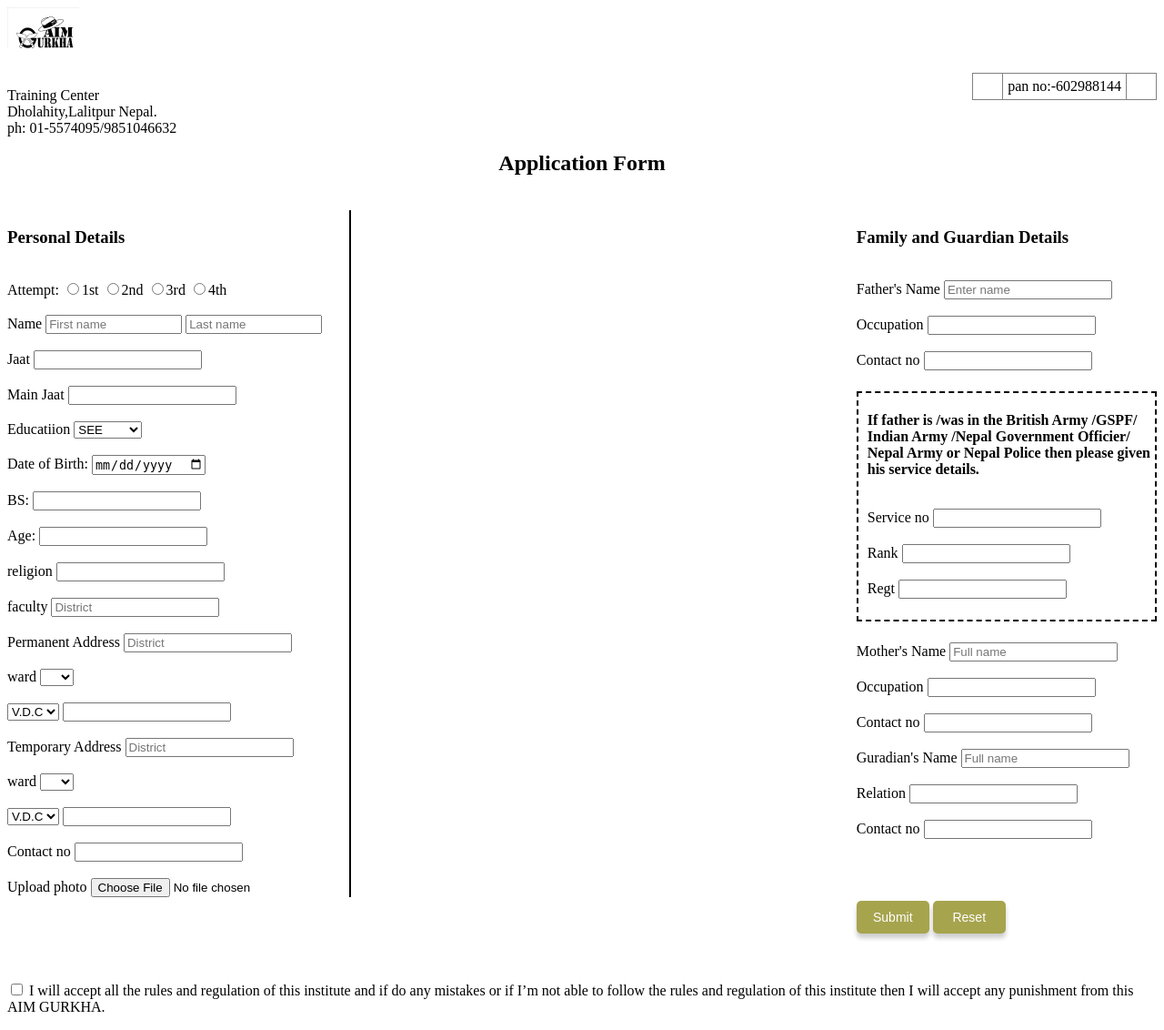
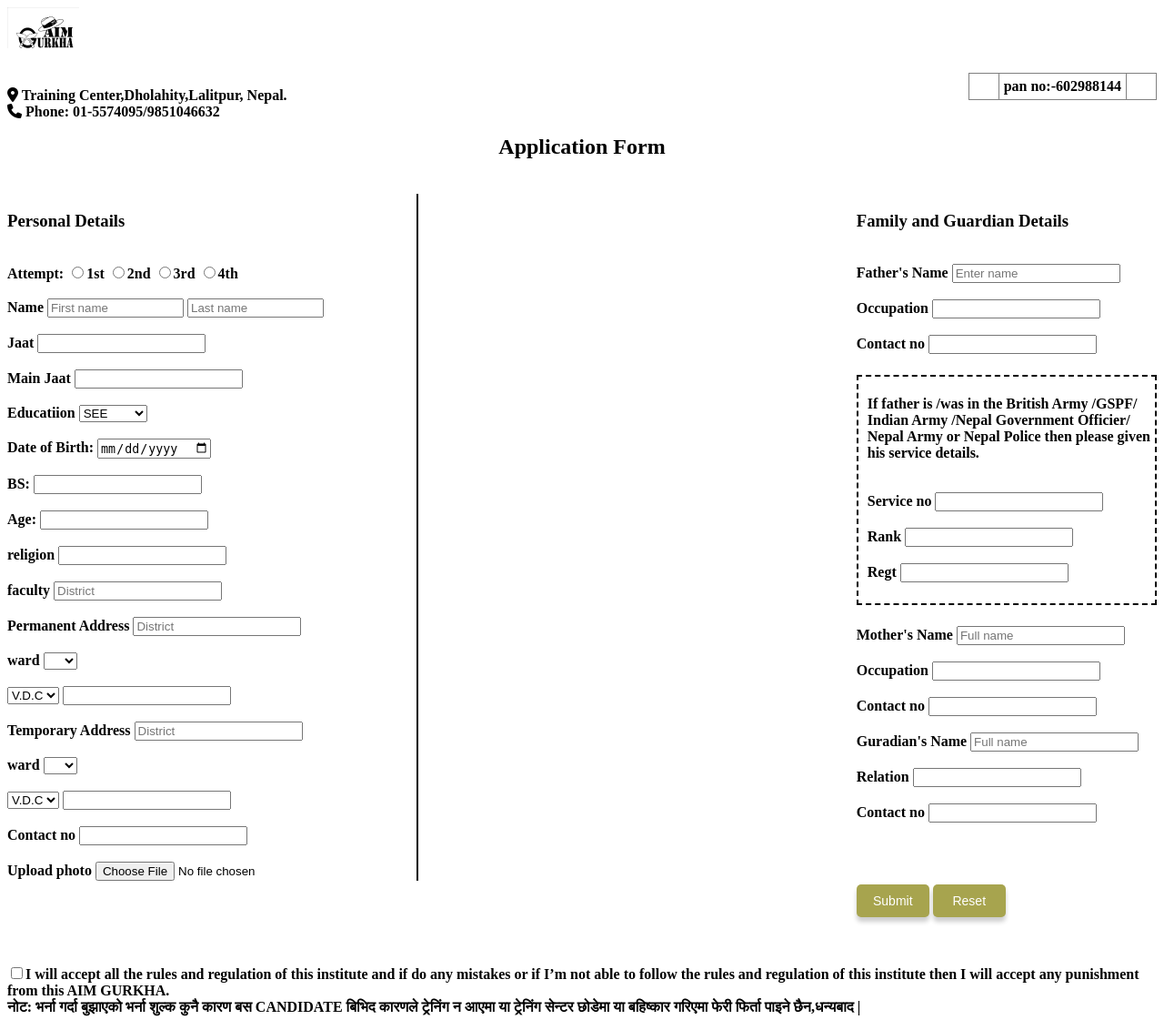
Before and after one commit to Ashish-Shikhrakar/Training-Academy-website, a PHP site: page /dashboard/student/user_reg.php in a window 1280 px wide. Shown: the whole page at 91% size. Run offline with PHP 8.4, Linux system fonts and the light colour scheme.

Commit message:
Application form final touch_up

```diff
--- a/dashboard/student/user_reg.php
+++ b/dashboard/student/user_reg.php
@@ -2,10 +2,11 @@
 <html lang="en"> -->
 
 <!-- <head> -->
-    <meta charset="UTF-8">
+<meta charset="UTF-8">
     <meta name="viewport" content="width=device-width, initial-scale=1.0">
 
     <!-- <link rel="stylesheet" href="dashboard/student/style.css"> -->
+    <link rel="stylesheet" href="https://cdnjs.cloudflare.com/ajax/libs/font-awesome/6.4.0/css/all.min.css" integrity="sha512-iecdLmaskl7CVkqkXNQ/ZH/XLlvWZOJyj7Yy7tcenmpD1ypASozpmT/E0iPtmFIB46ZmdtAc9eNBvH0H/ZpiBw==" crossorigin="anonymous" referrerpolicy="no-referrer" />
     <script>
         function updateLabels() {
             const selectedDate = new Date(document.getElementById("datePicker").value);
@@ -69,19 +70,18 @@
         <div class="top">
             <div class="top-left">
                 <img src="photo/logo.png"><br><br>
-
             </div>
             <div>
             <div style="float:left;">
-            <p>Training Center<br>Dholahity,Lalitpur
-                    Nepal.<br> ph: 01-5574095/9851046632
+            <p><b><i class="fa-solid fa-location-dot"></i> Training Center,Dholahity,Lalitpur,
+                    Nepal.<br> <i class="fa fa-phone"></i> Phone: 01-5574095/9851046632
                 </p>
             </div>
             <div class="top-right" style="float:right;">
                 <table border="1" style="border-collapse:collapse">
                     <tr>
                         <td width="30"></td>
-                        <td align="center" style="padding:5px"> pan no:-602988144</td>
+                        <td align="center" style="padding:5px"><b> pan no:-602988144</td>
                         <td width="30"></td>
                     </tr>
                 </table>
@@ -91,15 +91,13 @@
         </div>
         <form method="post" action="user_db.php" enctype="multipart/form-data">
             <div class="middle">
-
                 <div class="middle-left" style="clear:both;">
                     <h2 class="servicetitle">
                         <center>Application Form</center>
                     </h2>
                     <br>
 
-                </div>
-                    <div style="float:left;border-right: 2px solid; padding-right: 30px;">
+                    <div style="float:left;border-right: 2px solid; padding-right: 100px;">
                     <h3>
                         Personal Details
                     </h3>
@@ -109,6 +107,7 @@
                     <input type="date" name="reporting_date">
                     <br><br> -->
                     <!-- attempt -->
+
                     <label>Attempt:</label>
                     <input type="radio" name="attempt" value="1st" />1st
                     <input type="radio" name="attempt" value="2nd" />2nd
@@ -266,6 +265,7 @@
                     <label>Upload photo</label>
                     <input type="file" class="photo" required name="photo">
                     </div>
+                 </div>
 
 
 
@@ -339,9 +339,10 @@
             <div class="bottom" style="clear:both;">
             <br><br>
             <P>
-                <input type="checkbox" name ="aggre">  I will accept all the rules and regulation of this institute and if do any
+                <input type="checkbox" name ="aggre"><b>I will accept all the rules and regulation of this institute and if do any
                 mistakes or if I’m not able to follow the rules and regulation of this institute then I will accept any
                 punishment from this AIM GURKHA.
+                <br>नोट: भर्ना गर्दा बुझाएको भर्ना शुल्क कुनै कारण बस CANDIDATE बिभिद कारणले ट्रेनिंग न आएमा या ट्रेनिंग सेन्टर छोडेमा या बहिष्कार गरिएमा फेरी फिर्ता पाइने छैन,धन्यबाद |</b>
             </P>
             </div>
         </form>
```
Also changed, not shown: css/style.css (+24 -0 lines).
